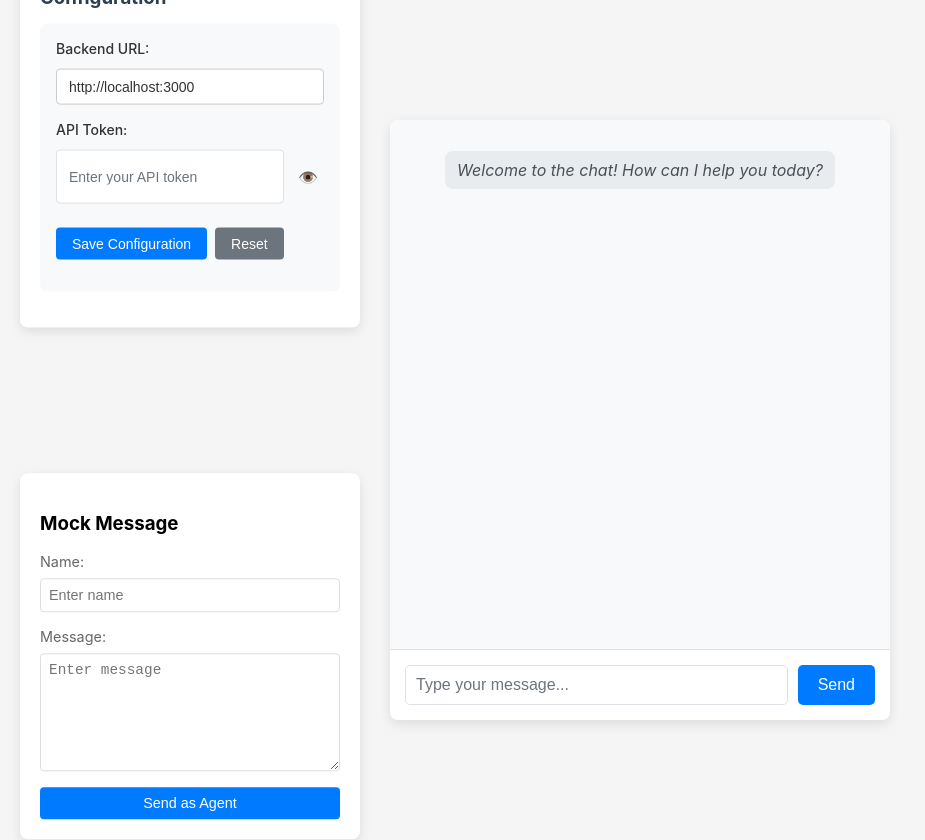
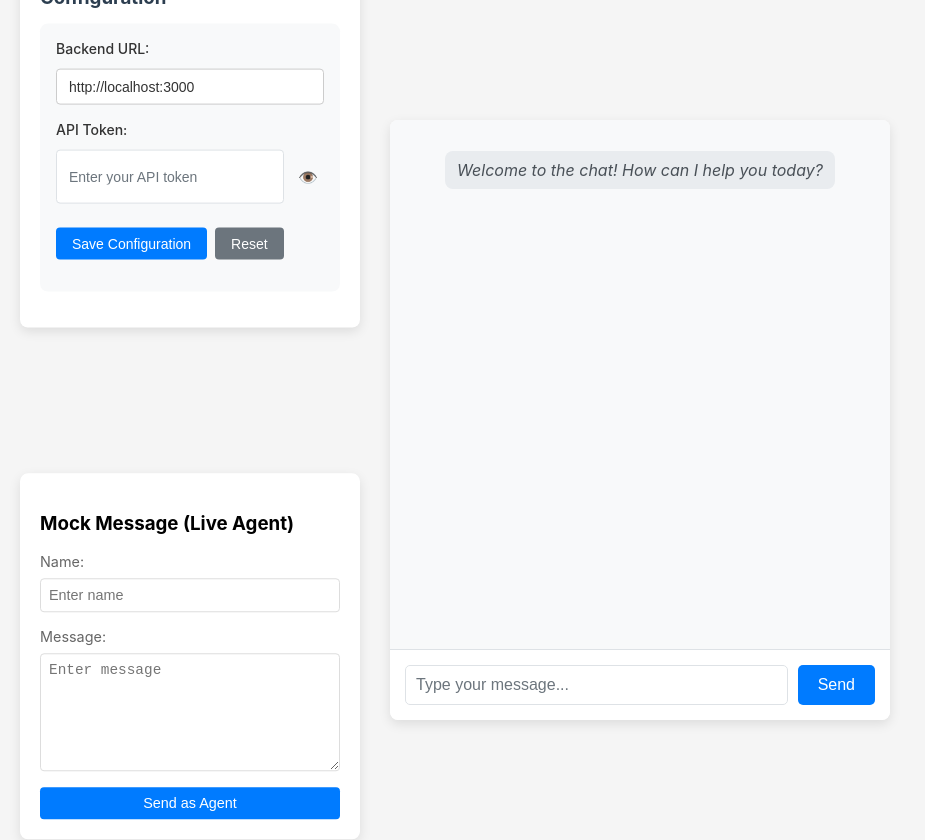
Before and after one commit to patrick-glean/glean-vanilla-chat, a website with bundled scripts: page index.html in a window 1280 px wide. Shown: the whole page, without its empty margins (0-925 px from the left). Built offline with nearby package versions, Linux system fonts and the light colour scheme.

Commit message:
Adding live agent text

```diff
--- a/index.html
+++ b/index.html
@@ -16,7 +16,7 @@
     <!-- Mock Container -->
     <div id="mock-container">
         <div class="mock-panel">
-            <h3>Mock Message</h3>
+            <h3>Mock Message (Live Agent)</h3>
             <div class="mock-form">
                 <div class="form-group">
                     <label for="mock-name">Name:</label>
--- a/src/utils/api.ts
+++ b/src/utils/api.ts
@@ -135,6 +135,7 @@ export async function apiCall<T>(
                             });
                         } else {
                             console.log('No fragments');
+                            console.log('Message:', message);
                         }
                         console.groupEnd();
 
```
